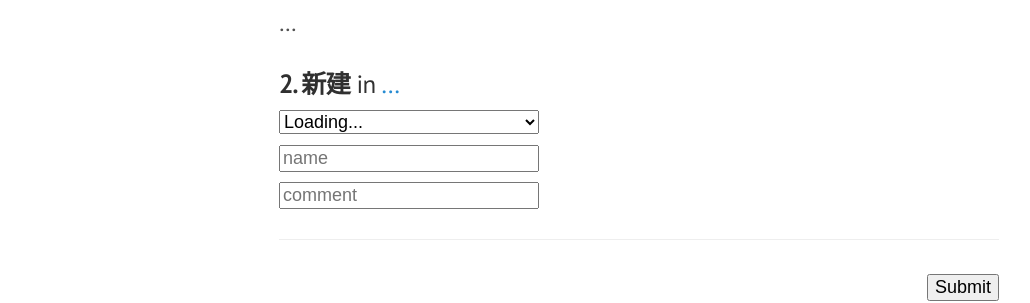
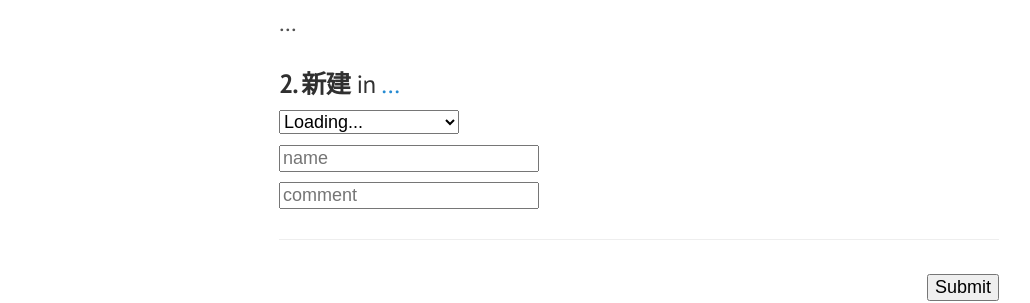
Before and after one commit to yusite/yuz.me, a Jekyll site: the page built from log.md, in a window 1280 px wide. Shown: the part 317-620 px from the top of the page, without its empty margins (1-1031 px from the left). Built offline with Jekyll 4.4.1, drawn with Linux system fonts in a browser that asks for light colours; Markdown is read by kramdown in place of the engine named in the settings.

Commit message:
update log page

```diff
--- a/log.md
+++ b/log.md
@@ -18,7 +18,7 @@ Pushing forward!
 <h3><strong>2. 新建</strong> in
 <a href="https://docs.google.com/a/yuz.me/spreadsheets/d/1Ls3l7bvsyFznq73eSwJL7tkeAbV0PalBBnX0gQFn5DU/edit#gid=2010321559" id="place">...</a>
 <br>
-<select name="create" id="recent" style="font-size:18px;margin-top:10px;">
+<select name="create" id="recent" style="font-size:18px;margin-top:10px;width:180px;">
 <option selected value="">Loading...</option>
 </select>
 <br>
```
